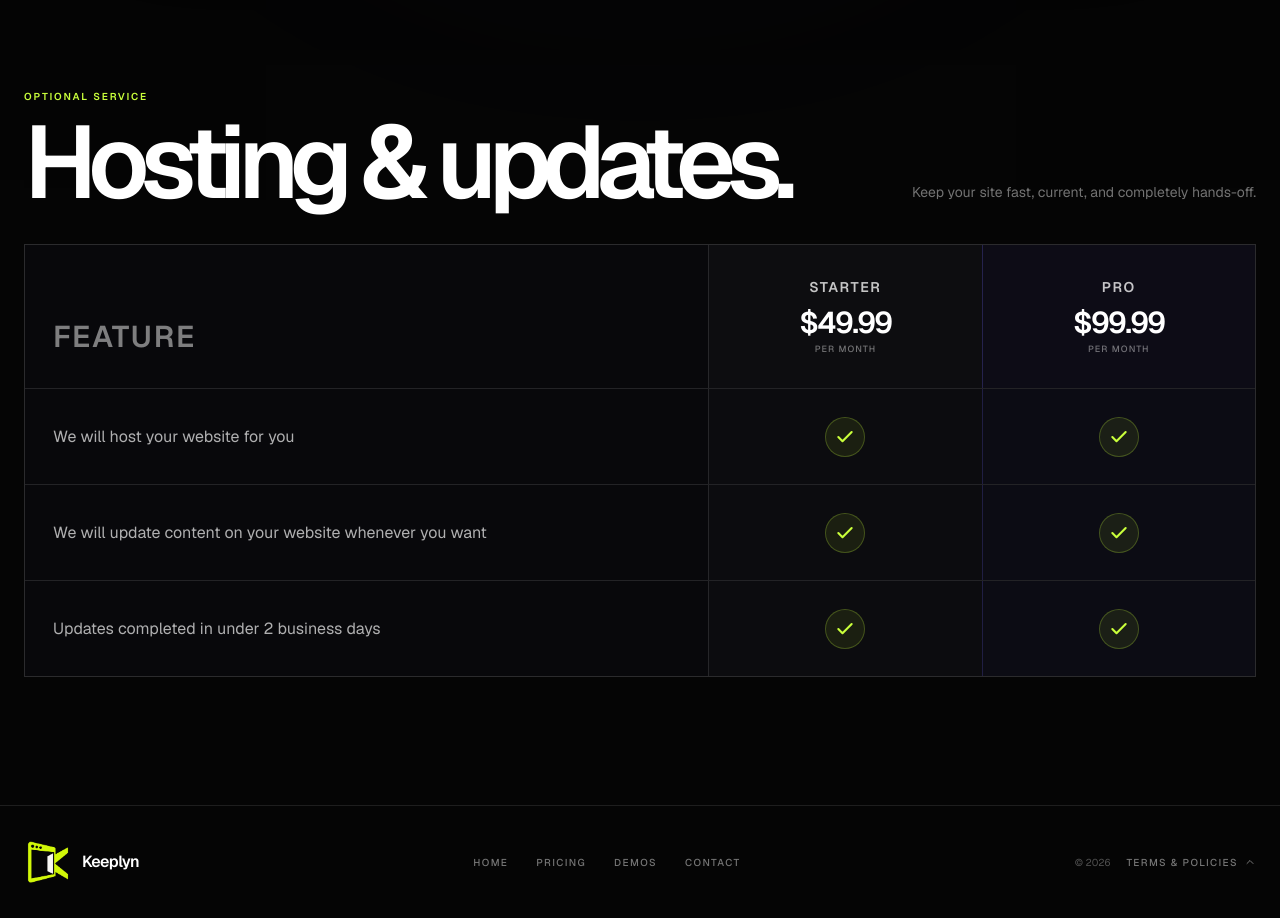
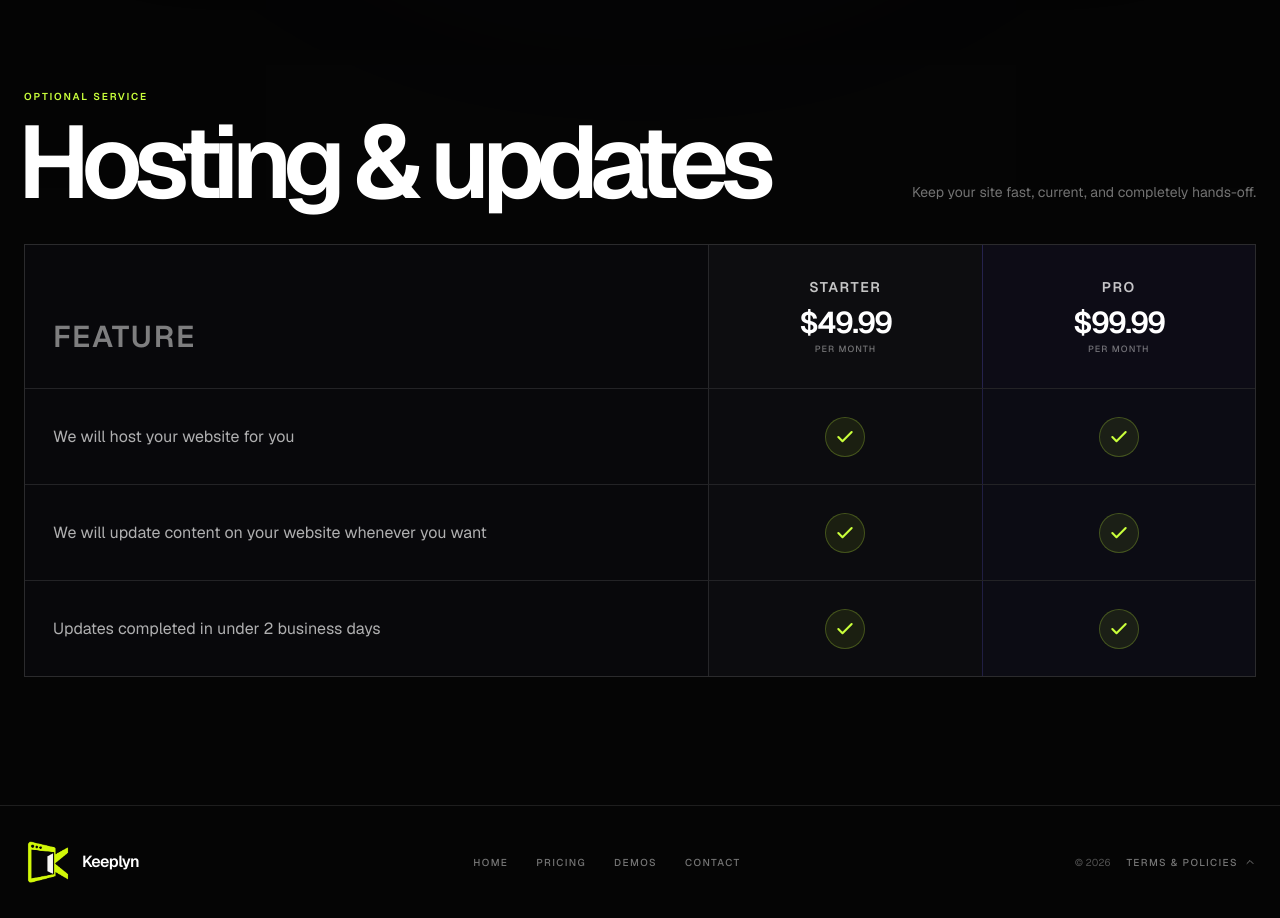
Before and after one commit to ealexander232004/Website-Creation, a Next.js app in the folder Keeplyn.com/: page /pricing in a window 1280 px wide. Shown: the part 1620-2538 px from the top of the page. Built offline with nearby package versions, Linux system fonts and the light colour scheme.

Commit message:
style(pricing): remove period and left-align hosting and updates heading

```diff
--- a/Keeplyn.com/src/components/pricing-details.tsx
+++ b/Keeplyn.com/src/components/pricing-details.tsx
@@ -117,8 +117,8 @@ export function PricingDetails() {
           <div className="mb-10 flex flex-col justify-between gap-5 sm:flex-row sm:items-end">
             <div>
               <p className="text-[10px] font-semibold uppercase tracking-[0.18em] text-[#c9ff3b]">Optional service</p>
-              <h2 className="mt-4 max-w-4xl text-[clamp(3.5rem,8vw,7.5rem)] font-semibold leading-[0.82] tracking-[-0.085em]">
-                Hosting &amp; updates.
+              <h2 className="-ml-[0.065em] mt-4 max-w-4xl text-[clamp(3.5rem,8vw,7.5rem)] font-semibold leading-[0.82] tracking-[-0.085em]">
+                Hosting &amp; updates
               </h2>
             </div>
             <p className="max-w-sm text-sm leading-6 text-white/44">
```
